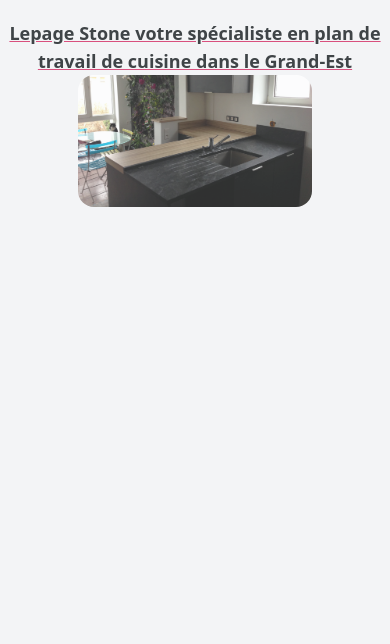
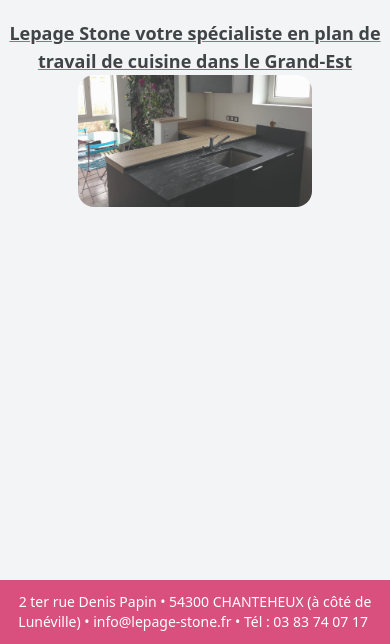
Before and after one commit to EsWurk/LepageStone, a website: page index.html in a window 390 px wide. Shown: the part 200-844 px from the top of the page. Drawn offline with nearby package versions, Linux system fonts and the light colour scheme.

Commit message:
Ajout du Announce mobil

```diff
--- a/index.html
+++ b/index.html
@@ -101,7 +101,7 @@
       </script>
 
   </div>
-  <div class="fixed inset-x-0 bottom-0 opacity-100 mt-44 hidden sm:block">
+  <div class="fixed inset-x-0 bottom-0 opacity-100 mt-44">
     <div class="bg-[#d9507e] px-4 py-3 text-white">
       <p class="text-center text-sm font-medium">
         2 ter rue Denis Papin • 54300 CHANTEHEUX (à côté de Lunéville) • info@lepage-stone.fr • Tél : 03 83 74 07 17
@@ -111,6 +111,7 @@
       </p>
     </div>
   </div>
+
 
 
               <script>
```
